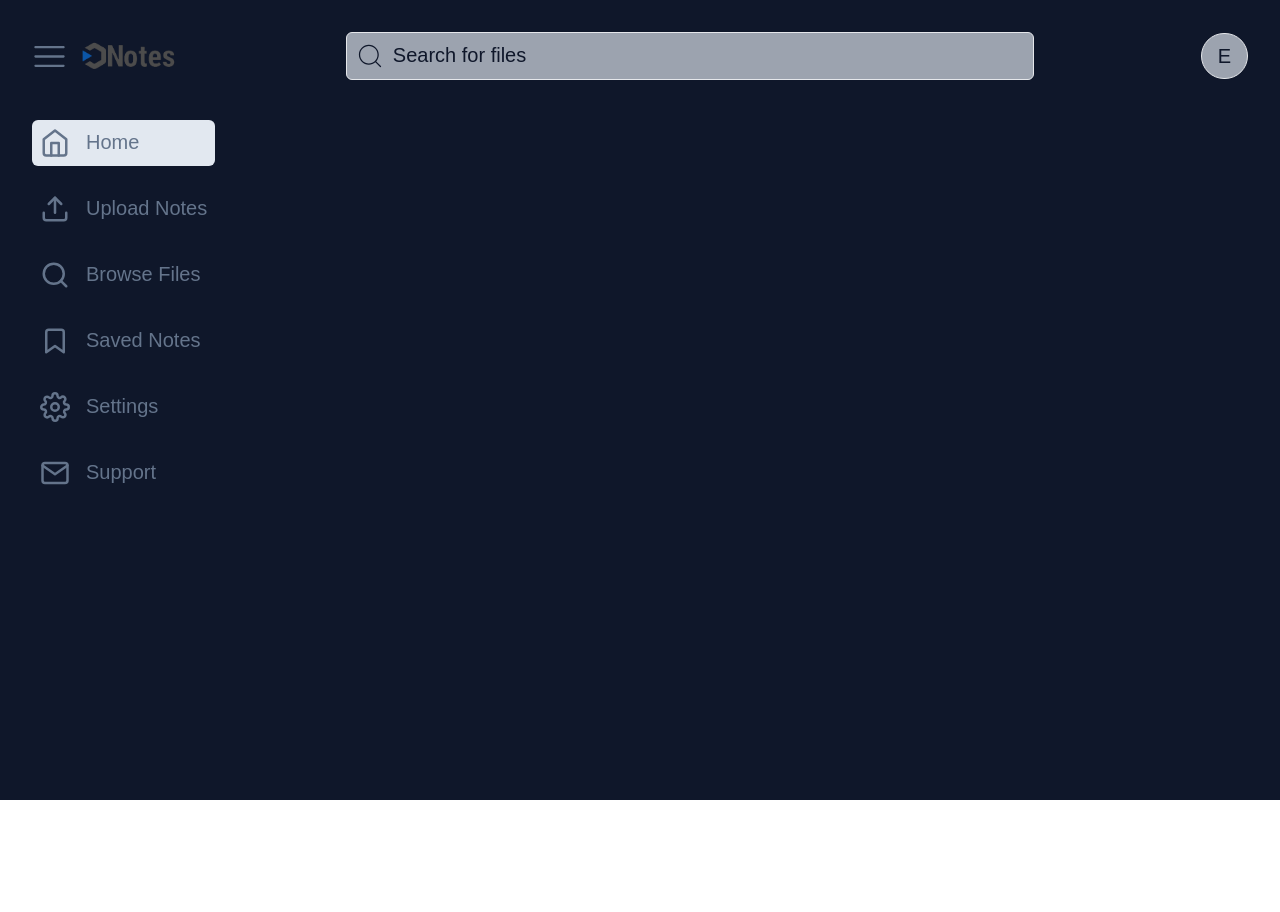
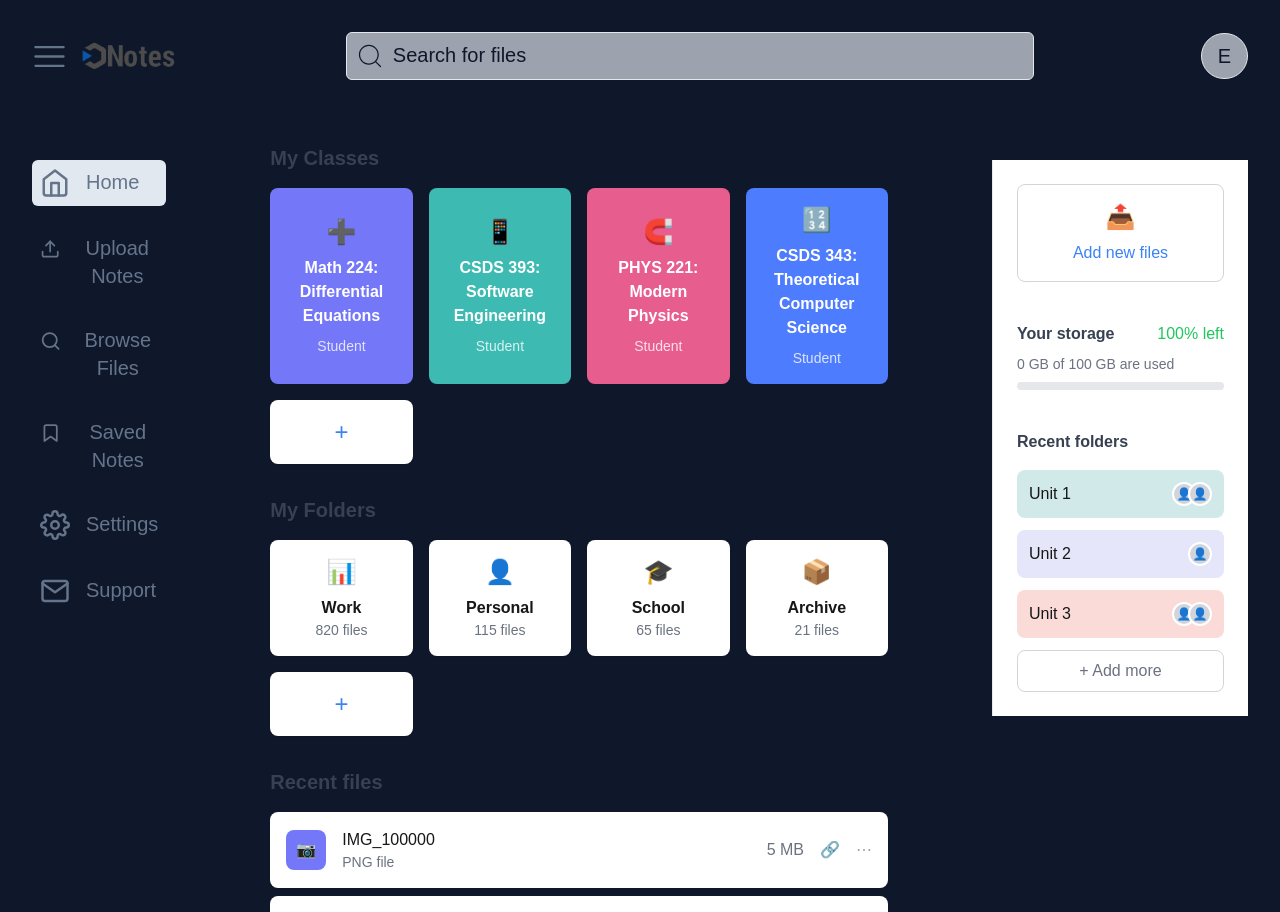
Before and after one commit to Flaresun/csds393Project, a Next.js app in the folder client/: page /dashboard in a window 1280 px wide. Shown: the top 912 px of the page. Before the commit the page ends 800 px from the top, so only its background shows below. Built offline with nearby package versions, Linux system fonts and the light colour scheme.

Commit message:
Dashboard Updates

```diff
--- a/client/src/app/dashboard/components/Dashboard.tsx
+++ b/client/src/app/dashboard/components/Dashboard.tsx
@@ -5,6 +5,7 @@ import { AppContent } from '@/context/AppContext';
 import { useContext } from 'react'
 import LeftPanel from './LeftPanel';
 import Main from './Main';
+import RightPanel from './RightPanel';
 
 const Dashboard = () => {
       const {panel, setPanel} = useContext<any>(AppContent);
@@ -14,10 +15,14 @@ const Dashboard = () => {
         {/**Split 3 way. Navbar on top with search, notifications, profile, extras */}
         <Navbar />
 
-        {/**Split 3 way. Leftbar with navigation tools. Like go upload a file, Go browse files. Saved files, home, settings, contact */}
-        <div className="flex">
-          <LeftPanel panel={panel}/>
+        <div className="flex justify-start gap-x-20">
+          <div className="mt-10 w-64">
+            <LeftPanel panel={panel}/>
+          </div>
           <Main />
+          <div className="mt-10 w-64">
+            <RightPanel />
+          </div>
         </div>
 
 
--- a/client/src/app/dashboard/components/LeftPanel.tsx
+++ b/client/src/app/dashboard/components/LeftPanel.tsx
@@ -22,7 +22,7 @@ const LeftPanel = (props : any) => {
 
     return (
 
-        <div className='absolute top-30'>
+        <div >
             {props.panel && (
 
 
--- a/client/src/app/dashboard/components/Main.tsx
+++ b/client/src/app/dashboard/components/Main.tsx
@@ -1,10 +1,123 @@
-import React from 'react'
+import React, { useState } from 'react';
 
-const Main = () => {
-  return (
-    <div className='text-3xl'>Main Content</div>
-    // Help with the main Jason
-  )
+// Define TypeScript interfaces
+interface Classes {
+  icon: string;
+  name: string;
+  role: string;
+  color: string;
 }
 
-export default Main
+interface FileFolder {
+  icon: string;
+  name: string;
+  files: number;
+}
+
+interface FileItem {
+  icon: string;
+  name: string;
+  type: string;
+  size: string;
+}
+
+
+const Main: React.FC = () => {
+  // State for categories
+  const [classes] = useState<Classes[]>([
+    { icon: "➕", name: "Math 224: Differential Equations", role: "Student", color: "#7377F8" },
+    { icon: "📱", name: "CSDS 393: Software Engineering", role: "Student", color: "#3DBBB3" },
+    { icon: "🧲", name: "PHYS 221: Modern Physics", role: "Student", color: "#E75D8D" },
+    { icon: "🔢", name: "CSDS 343: Theoretical Computer Science", role: "Student", color: "#4D7CFE" },
+  ]);
+
+  // State for file folders
+  const [folders] = useState<FileFolder[]>([
+    { icon: "📊", name: "Work", files: 820 },
+    { icon: "👤", name: "Personal", files: 115 },
+    { icon: "🎓", name: "School", files: 65 },
+    { icon: "📦", name: "Archive", files: 21 },
+  ]);
+
+  // State for recent files
+  const [recentFiles] = useState<FileItem[]>([
+    { icon: "📷", name: "IMG_100000", type: "PNG file", size: "5 MB" },
+    { icon: "📄", name: "SRS Document", type: "PDF file", size: "1.3 MB" },
+    { icon: "🔊", name: "Lecture 2", type: "MP3 file", size: "21 MB" },
+    { icon: "📄", name: "Design Document", type: "DOCx file", size: "1.2 MB" },
+  ]);
+
+  return (
+    <div className="flex bg-slate-900">
+
+
+      {/* Main content */}
+      <div className="flex-1 p-6 overflow-y-auto">
+
+        {/* Categories */}
+        <div className="mb-8">
+          <h2 className="text-xl font-semibold mb-4 text-gray-700">My Classes</h2>
+          <div className="grid grid-cols-4 gap-4">
+            {classes.map((category, index) => (
+              <button
+                key={index}
+                className="p-4 rounded-lg text-white"
+                style={{ backgroundColor: category.color }}
+              >
+                <div className="text-2xl mb-2">{category.icon}</div>
+                <div className="font-semibold">{category.name}</div>
+                <div className="text-sm opacity-80 mt-2">{category.role}</div>
+              </button>
+            ))}
+            <div className="p-4 bg-white flex-col rounded-lg shadow-sm flex items-center justify-center">
+              <div className="text-2xl text-blue-500">+</div>
+
+            </div>
+          </div>
+        </div>
+
+        {/* Folders section */}
+        <div className="mb-8">
+          <h2 className="text-xl font-semibold mb-4 text-gray-700">My Folders</h2>
+          <div className="grid grid-cols-4 gap-4">
+            {folders.map((folder, index) => (
+              <button key={index} className="p-4 bg-white rounded-lg shadow-sm">
+                <div className="text-2xl mb-2">{folder.icon}</div>
+                <div className="font-semibold">{folder.name}</div>
+                <div className="text-sm text-gray-500">{folder.files} files</div>
+              </button>
+            ))}
+            <button className="p-4 bg-white rounded-lg shadow-sm flex items-center justify-center">
+              <span className="text-2xl text-blue-500">+</span>
+            </button>
+          </div>
+        </div>
+
+        {/* Recent files */}
+        <div>
+          <h2 className="text-xl font-semibold mb-4 text-gray-700">Recent files</h2>
+          <div className="space-y-2">
+            {recentFiles.map((file, index) => (
+              <div key={index} className="bg-white p-4 rounded-lg shadow-sm flex items-center">
+                <div className="w-10 h-10 flex items-center justify-center rounded-lg mr-4" style={{ backgroundColor: index === 0 ? '#7377F8' : index === 1 ? '#E75D8D' : index === 2 ? '#4D7CFE' : '#3DBBB3' }}>
+                  <span className="text-white">{file.icon}</span>
+                </div>
+                <div className="flex-grow">
+                  <div className="font-medium">{file.name}</div>
+                  <div className="text-sm text-gray-500">{file.type}</div>
+                </div>
+                <div className="text-gray-500 mr-4">{file.size}</div>
+                <div className="text-blue-500 mr-4">🔗</div>
+                <div className="text-gray-400">⋯</div>
+              </div>
+            ))}
+          </div>
+        </div>
+      </div>
+
+
+    </div>
+  );
+};
+
+export default Main;
--- /dev/null
+++ b/client/src/app/dashboard/components/RightPanel.tsx
@@ -0,0 +1,81 @@
+import React, { useState } from 'react';
+
+interface SharedFolder {
+    name: string;
+    users: number;
+    color: string;
+  }
+
+const RightPanel: React.FC = () => {
+
+    const [sharedFolders] = useState<SharedFolder[]>([
+        { name: "Unit 1", users: 2, color: "#D1EAE9" },
+        { name: "Unit 2", users: 1, color: "#E6E6FA" },
+        { name: "Unit 3", users: 2, color: "#FADBD8" },
+      ]);
+
+    // Storage info
+    const storageUsed = 0;
+    const storageTotal = 100;
+    const storagePercent = 100;
+
+    return (
+      <div className="flex flex-col bg-slate-900">
+        {/* Right sidebar */}
+        <div className="w-64 p-6 bg-white border-l border-gray-200">
+        {/* Add new files button */}
+        <div className="mb-10">
+            <button className="w-full bg-white border border-gray-300 rounded-lg py-4 px-6 flex flex-col items-center justify-center text-blue-500 hover:bg-gray-50">
+            <span className="text-2xl mb-2">📤</span>
+            <span>Add new files</span>
+            </button>
+        </div>
+
+        {/* Storage info */}
+        <div className="mb-10">
+            <div className="flex justify-between items-center mb-2">
+            <h3 className="font-semibold text-gray-700">Your storage</h3>
+            <span className="text-green-500">{storagePercent}% left</span>
+            </div>
+            <div className="text-sm text-gray-500 mb-2">
+            {storageUsed} GB of {storageTotal} GB are used
+            </div>
+            <div className="w-full bg-gray-200 rounded-full h-2">
+            <div className="bg-blue-500 h-2 rounded-full" style={{ width: `${100 - storagePercent}%` }}></div>
+            </div>
+        </div>
+
+        {/* Shared folders */}
+        <div>
+            <div className="flex justify-between items-center mb-4">
+            <h3 className="font-semibold text-gray-700">Recent folders</h3>
+            </div>
+            <div className="space-y-3">
+            {sharedFolders.map((folder, index) => (
+                <div
+                key={index}
+                className="p-3 rounded-lg flex justify-between items-center"
+                style={{ backgroundColor: folder.color }}
+                >
+                <span>{folder.name}</span>
+                <div className="flex -space-x-2">
+                    {[...Array(folder.users)].map((_, i) => (
+                    <div key={i} className="w-6 h-6 rounded-full border-2 border-white bg-gray-300 flex items-center justify-center text-xs">
+                        👤
+                    </div>
+                    ))}
+                </div>
+                </div>
+            ))}
+            <button className="w-full py-2 text-center border border-gray-300 rounded-lg text-gray-500 hover:bg-gray-50">
+                + Add more
+            </button>
+            </div>
+        </div>
+
+        </div>
+      </div>
+    );
+};
+
+export default RightPanel;
```
